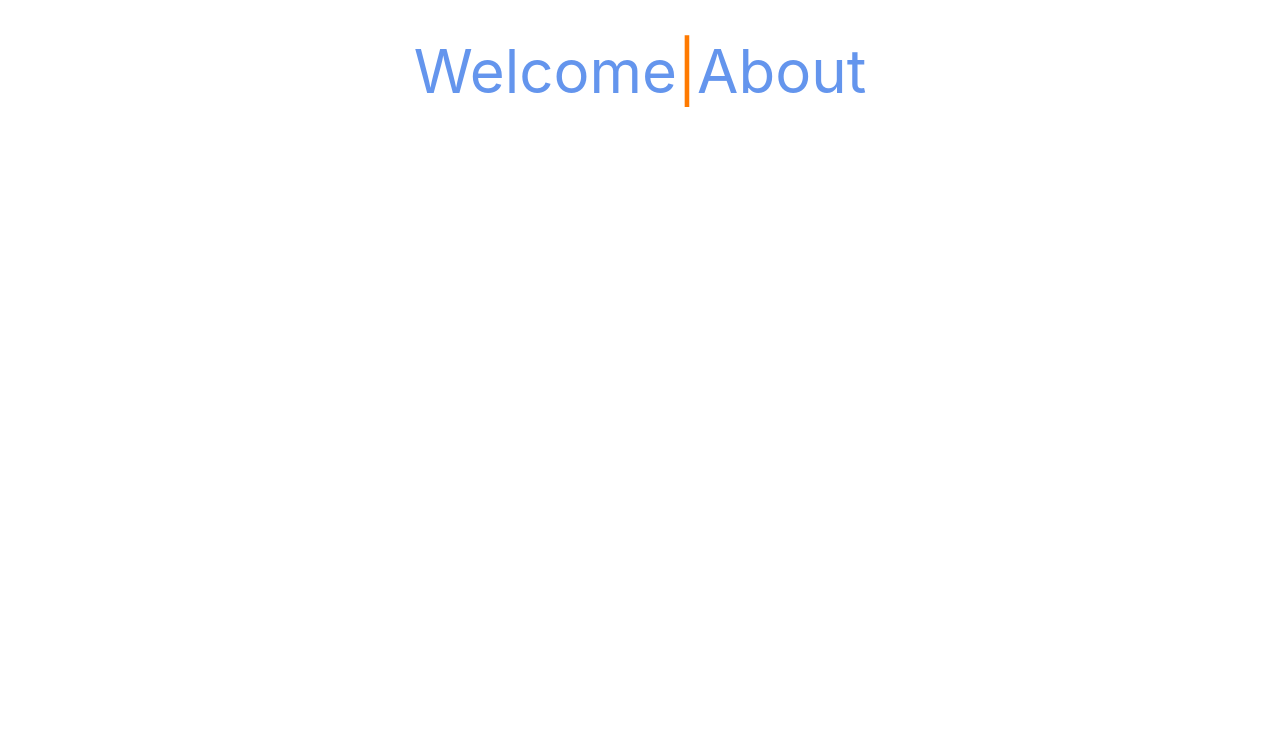
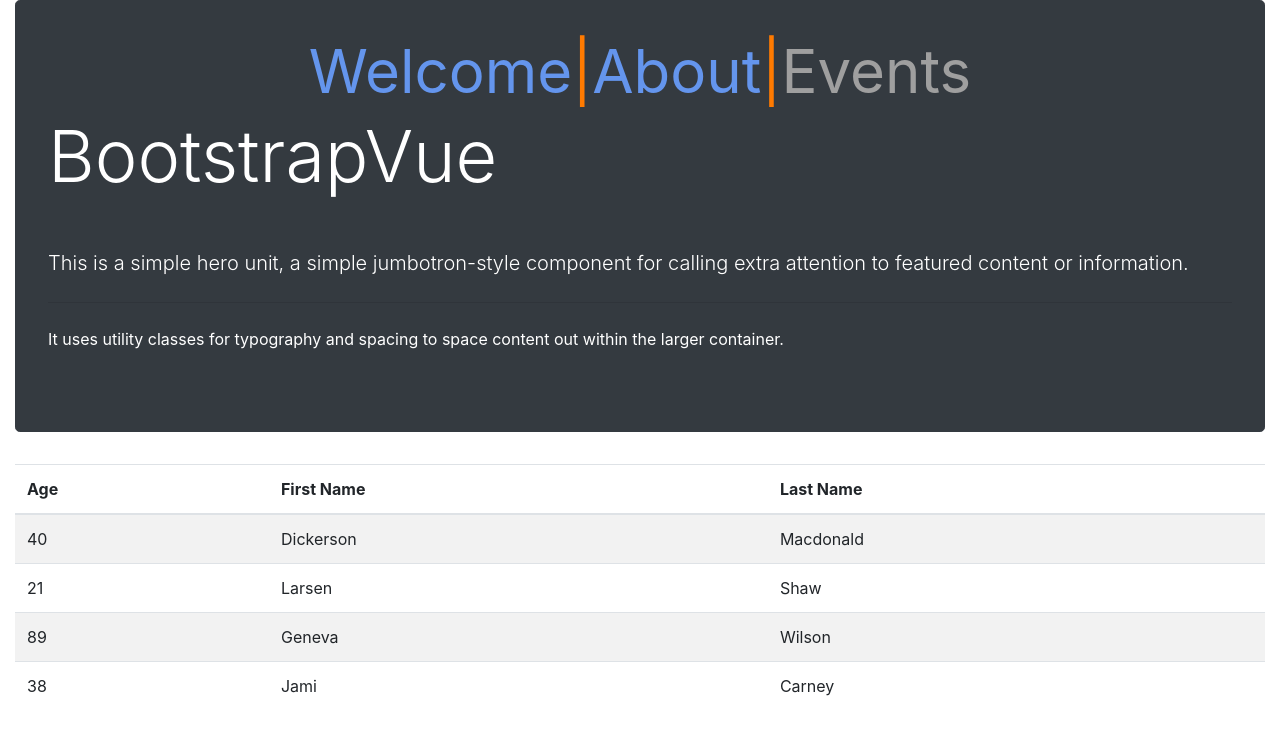
Before and after one commit to matthiasjo/spiced-finalproject, a Vue app: page /#/events in a window 1280 px wide. Before the commit this address led to /#/. Shown: the top 734 px of the page. Built offline with nearby package versions, Linux system fonts and the light colour scheme.

Commit message:
Update Damian

```diff
--- a/index.js
+++ b/index.js
@@ -13,6 +13,7 @@
 //////////////////// ROUTERS IMPORT \\\\\\\\\\\\\\\\\
 const aboutRouter = require("./routers/aboutRoute");
 const landingRouter = require("./routers/landingRoute");
+const eventsRouter = require("./routers/eventsRoute");
 /////////////////////////\\\\\\\\\\\\\\\\\\\\\\\\\\\
 
 const app = express();
@@ -63,6 +64,7 @@
 //////////////////// ROUTERS USE \\\\\\\\\\\\\\\\\
 app.use(aboutRouter);
 app.use(landingRouter);
+app.use(eventsRouter);
 /////////////////////////\\\\\\\\\\\\\\\\\\\\\\\\\\\
 
 app.get("/data", (req, res) => {
--- a/public/style.general.css
+++ b/public/style.general.css
@@ -13,6 +13,9 @@
   margin-top: 2%;
   font-size: 60px;
   color: #ff7a00;
+}
+#nav a.router-link-exact-active {
+  color: #9f9f9f;
 }
 
 .nav-wrapper {
--- a/public/style.landing.css
+++ b/public/style.landing.css
@@ -48,7 +48,7 @@
   flex-direction: column;
   align-items: center;
   margin-top: 25px;
-  margin-top: 15vh;
+  margin-top: 11vh;
   font-family: -webkit-pictograph;
   margin-bottom: 15px;
 }
--- a/src/App.vue
+++ b/src/App.vue
@@ -3,7 +3,8 @@
     <div class="nav-wrapper">
       <div id="nav">
         <router-link class="nav" to="/">Welcome</router-link> |
-        <router-link class="nav" to="/about">About</router-link>
+        <router-link class="nav" to="/about">About</router-link> |
+        <router-link class="nav" to="/events">Events</router-link>
       </div>
     </div>
     <router-view />
--- a/src/router.js
+++ b/src/router.js
@@ -1,5 +1,4 @@
 import Router from "vue-router";
-import Home from "./views/Home.vue";
 import Vue from "vue";
 import BootstrapVue from "bootstrap-vue";
 import "bootstrap/dist/css/bootstrap.css";
@@ -19,13 +18,19 @@
       // which is lazy-loaded when the route is visited.
       component: () =>
         import(/* webpackChunkName: "about" */ "./views/About.vue")
+    },
+
+    {
+      path: "/",
+      name: "landing",
+      component: () =>
+        import(/* webpackChunkName: "about" */ "./views/Landing.vue")
+    },
+    {
+      path: "/events",
+      name: "events",
+      component: () =>
+        import(/* webpackChunkName: "about" */ "./views/Events.vue")
     }
-
-    // {
-    //   path: "/",
-    //   name: "landing",
-    //   component: () =>
-    //     import(/* webpackChunkName: "about" */ "./views/Landing.vue")
-    // }
   ]
 });
--- /dev/null
+++ b/src/views/Events.vue
@@ -0,0 +1,41 @@
+<template>
+  <b-container fluid>
+    <div>
+      <b-jumbotron bg-variant="dark" text-variant="white" border-variant="dark">
+        <template id="events-title" slot="header"
+          >BootstrapVue</template
+        >
+
+        <template slot="lead">
+          This is a simple hero unit, a simple jumbotron-style component for
+          calling extra attention to featured content or information.
+        </template>
+
+        <hr class="my-4" />
+
+        <p>
+          It uses utility classes for typography and spacing to space content
+          out within the larger container.
+        </p>
+      </b-jumbotron>
+    </div>
+    <div>
+      <b-table striped hover :items="items"></b-table>
+    </div>
+  </b-container>
+</template>
+
+<script>
+export default {
+  data() {
+    return {
+      items: [
+        { age: 40, first_name: "Dickerson", last_name: "Macdonald" },
+        { age: 21, first_name: "Larsen", last_name: "Shaw" },
+        { age: 89, first_name: "Geneva", last_name: "Wilson" },
+        { age: 38, first_name: "Jami", last_name: "Carney" }
+      ]
+    };
+  }
+};
+</script>
--- a/src/views/Landing.vue
+++ b/src/views/Landing.vue
@@ -1,7 +1,6 @@
 <template>
   <div class="main">
     <div class="header">
-      <h1>DOG RESCUE</h1>
         <div class="title">
             <b-img
             id="header-logo"
@@ -9,7 +8,7 @@
             fluid
             alt="Responsive image"
             ></b-img>
-            <h1>DOG RESCUE</h1>
+            <h1 class="text-danger">DOG RESCUE</h1>
             <b-img
             id="header-logo"
             src="https://www.onlygfx.com/wp-content/uploads/2018/01/grunge-paw-print-2.png"
```
